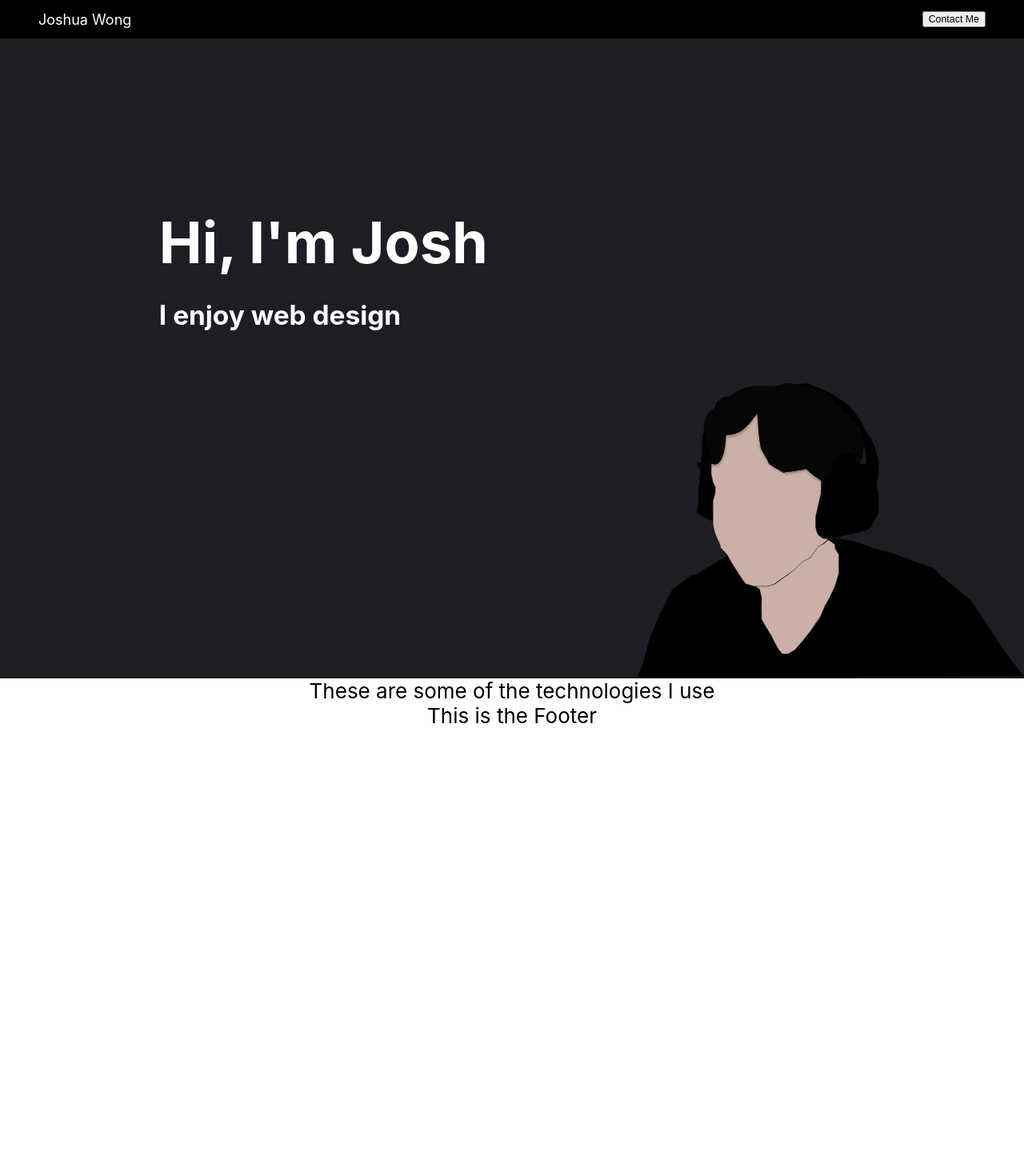
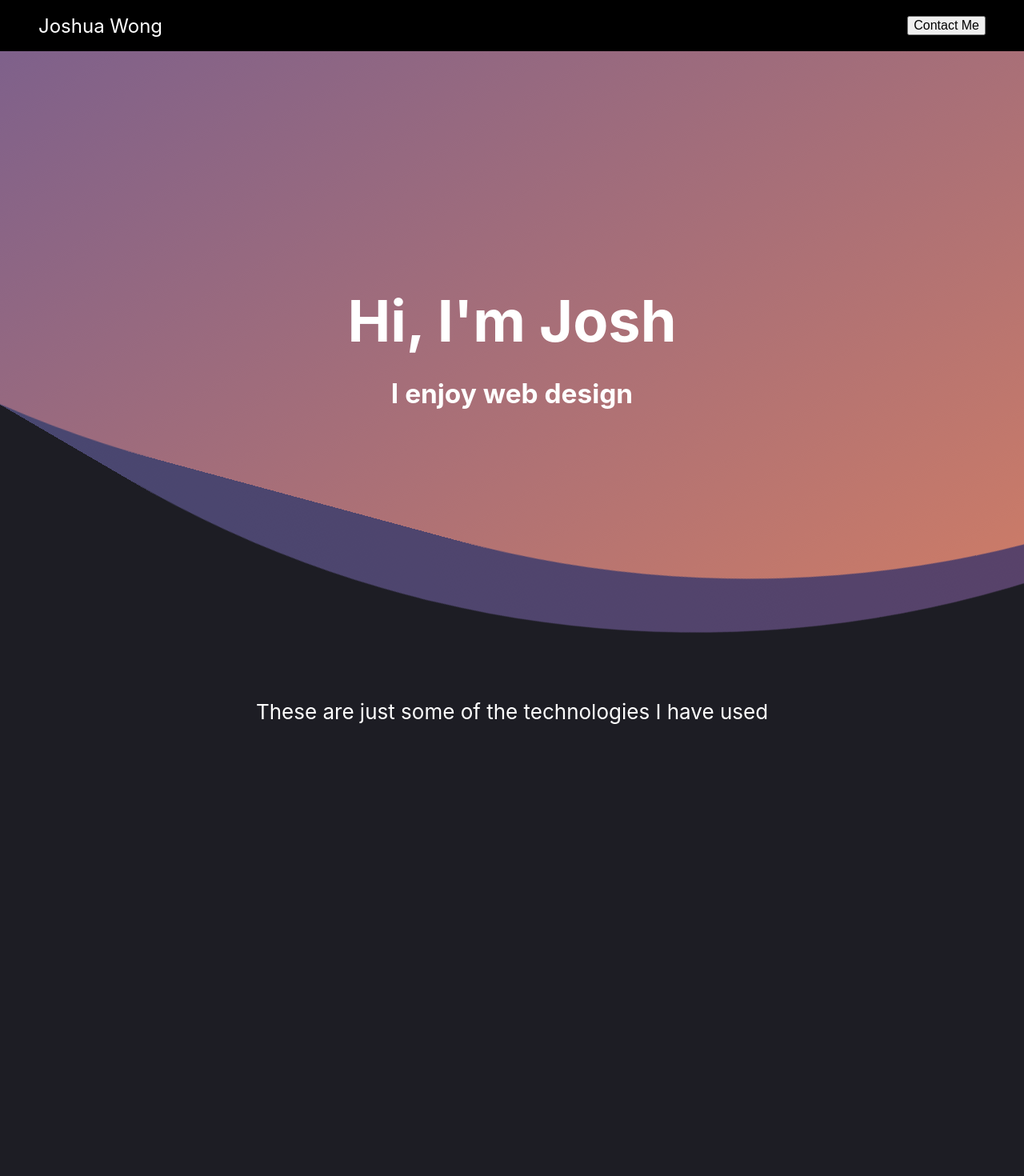
Before and after one commit to Josh4286/Portfolio, a React (Vite) app: page / in a window 1280 px wide. Shown: the top 1470 px of the page at 80% size. Before the commit the page ends 1379 px from the top, so only its background shows below. Built offline with nearby package versions, Linux system fonts and the light colour scheme.

Commit message:
Added Swirly Design

```diff
--- a/src/App.jsx
+++ b/src/App.jsx
@@ -12,10 +12,6 @@ function App() {
     <div className="App">
       <Navbar />
       <Home />
-      <Technology />
-      <Darkmode />
-      <Lightmode />
-      <Footer />
     </div>
   );
 }
--- a/src/components/Footer.jsx
+++ b/src/components/Footer.jsx
@@ -8,4 +8,6 @@ export default Footer;
 
 const Container = styled.div`
   height: 500px;
+  background: white;
+  z-index: 2;
 `;
--- a/src/components/Hero.jsx
+++ b/src/components/Hero.jsx
@@ -2,13 +2,15 @@ import styled from "styled-components";
 import character from "../Untitled.svg";
 const Hero = () => {
   return (
+    <>
+      <Swirly></Swirly>
       <Container>
         <HeroTextContainer>
           <HeroTextH1>Hi, I'm Josh</HeroTextH1>
           <HeroTextH2>I enjoy web design</HeroTextH2>
         </HeroTextContainer>
-      <Portrait src={character}></Portrait>
       </Container>
+    </>
   );
 };
 
@@ -19,18 +21,17 @@ const Container = styled.div`
   background: #1d1d24;
   min-height: 100vh;
   color: #fff;
-  display: grid;
-  grid-template-columns: 1fr 1fr 1fr 1fr 1fr 1fr 1fr;
-  grid-template-row: 1fr 1fr 1fr 1fr 1fr;
+  display: flex;
+  align-items: center;
+  justify-content: center;
   overflow: hidden;
 `;
 
 const HeroTextContainer = styled.div`
-  grid-area: 2 / 2 / 4 / 6;
-  text-align: left;
   padding: 1rem 1rem 1rem 1rem;
   margin: 0 0 0 0;
   font-size: 24px;
+  z-index: 2;
 `;
 
 const HeroTextH1 = styled.h1`
@@ -45,8 +46,57 @@ const HeroTextH2 = styled.h2`
 `;
 
 const Portrait = styled.img`
-  position: absolute;
-  width: calc(100px + 30vw);
-  bottom: -48px;
-  right: 0px;
+  grid-area: 3 / 5 / 3 / 7;
+  width: calc(200px + 20vw);
+  z-index: 2;
 `;
+
+const Swirly = styled.div`
+  color: #fff;
+  display: grid;
+  height: 0;
+  overflow-x: clip;
+  &:after,
+  &:before {
+    position: relative;
+    content: "";
+    width: 400vh;
+    height: 400vh;
+    left: 25%;
+    background: #fff;
+    z-index: 1;
+  }
+
+  &:before {
+    top: -70vh;
+    border-radius: 44%;
+    background-image: linear-gradient(
+      43deg,
+      RGBA(84, 8, 53, 0.8) 0%,
+      RGBA(8, 30, 84, 0.8) 100%
+    );
+
+    animation: animate 10s linear infinite;
+  }
+  &:after {
+    top: -475vh;
+    border-radius: 44%;
+    background-color: #e84393;
+    background-image: linear-gradient(
+      43deg,
+      RGBA(220, 36, 36, 0.9) 0%,
+      RGBA(74, 86, 157, 0.9) 46%,
+      RGBA(243, 144, 79, 0.9) 100%
+    );
+
+    animation: animate 20s linear infinite;
+  }
+  @keyframes animate {
+    0% {
+      transform: translate(-50%, -60%) rotate(0deg);
+    }
+    100% {
+      transform: translate(-50%, -60%) rotate(360deg);
+    }
+  }
+`;
--- a/src/components/Navbar.jsx
+++ b/src/components/Navbar.jsx
@@ -21,15 +21,16 @@ const Bar = styled.div`
   backdrop-filter: blur(5px);
   width: 100%;
   color: #fff;
-  height: calc(2rem + 2vmin);
+  height: calc(3rem + 2vmin);
   display: flex;
   justify-content: space-between;
   align-items: center;
+  z-index: 100;
 `;
 
 const Logo = styled.div`
   margin-left: calc(1rem + 4vmin);
-  font-size: calc(0.625rem + 1vmin);
+  font-size: calc(1rem + 1vmin);
 `;
 
 const NavigationLinks = styled.div`
@@ -37,7 +38,7 @@ const NavigationLinks = styled.div`
   padding: 0;
   display: flex;
   justify-content: flex-end;
-  font-size: calc(0.275rem + 1vmin);
+  font-size: calc(0.5rem + 1vmin);
 `;
 
 const Button = styled.button`
--- a/src/components/Technology.jsx
+++ b/src/components/Technology.jsx
@@ -1,5 +1,20 @@
+import styled from "styled-components";
+
 const Technology = () => {
-  return <>These are some of the technologies I use</>;
+  return (
+    <>
+      <Container>
+        <p>These are just some of the technologies I have used</p>
+      </Container>
+    </>
+  );
 };
 
 export default Technology;
+
+const Container = styled.div`
+  display: grid;
+  background: #1d1d24;
+  min-height: 100vh;
+  color: #fff;
+`;
--- a/src/pages/Home.jsx
+++ b/src/pages/Home.jsx
@@ -1,7 +1,15 @@
 import Hero from "../components/Hero";
+import Technology from "../components/Technology";
+import Footer from "../components/Footer";
 
 const Home = () => {
-  return <Hero></Hero>;
+  return (
+    <>
+      <Hero></Hero>
+      <Technology />
+      <Footer />
+    </>
+  );
 };
 
 export default Home;
```
Lines whose indentation alone changed are shown as unchanged.
